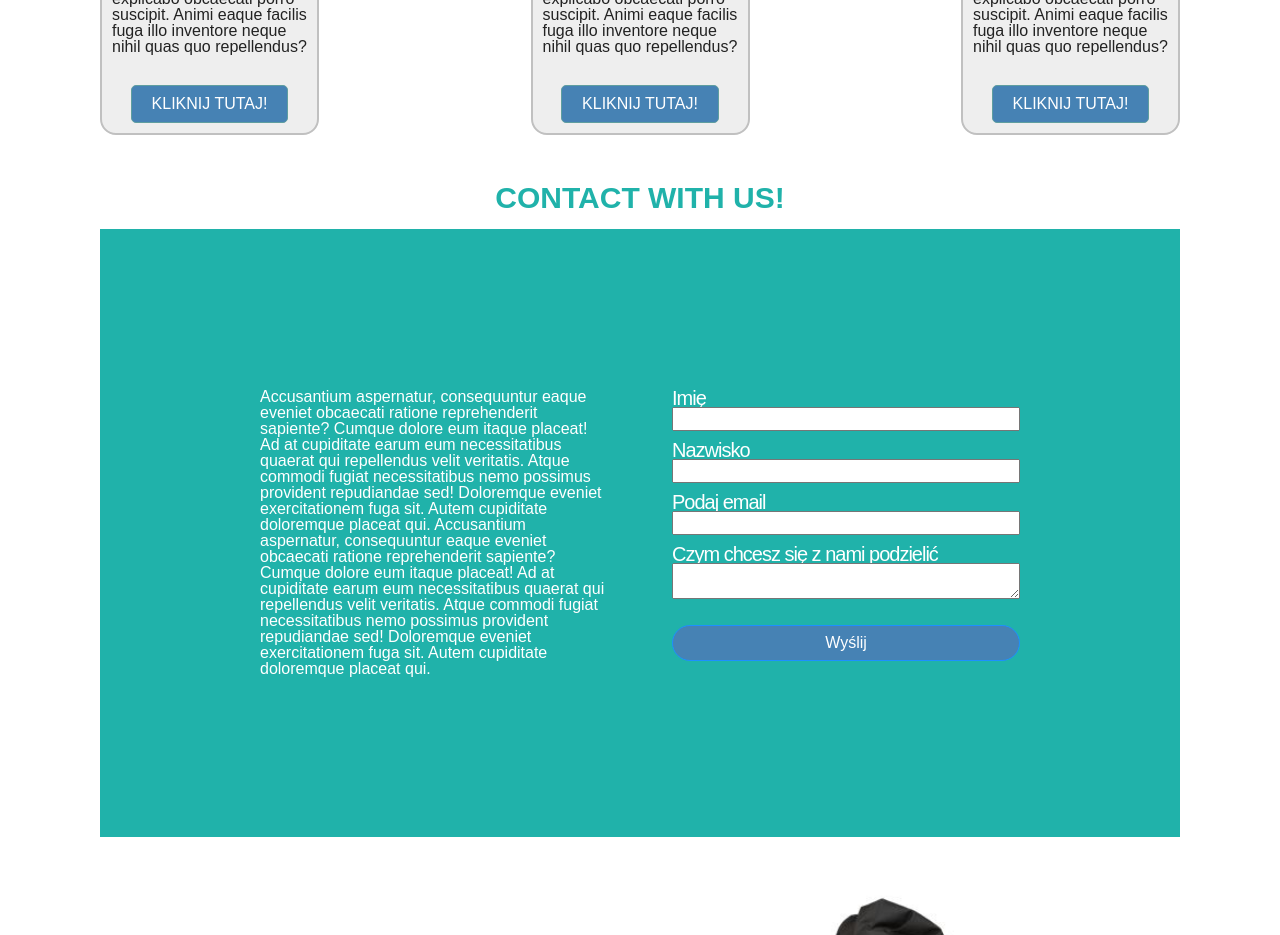
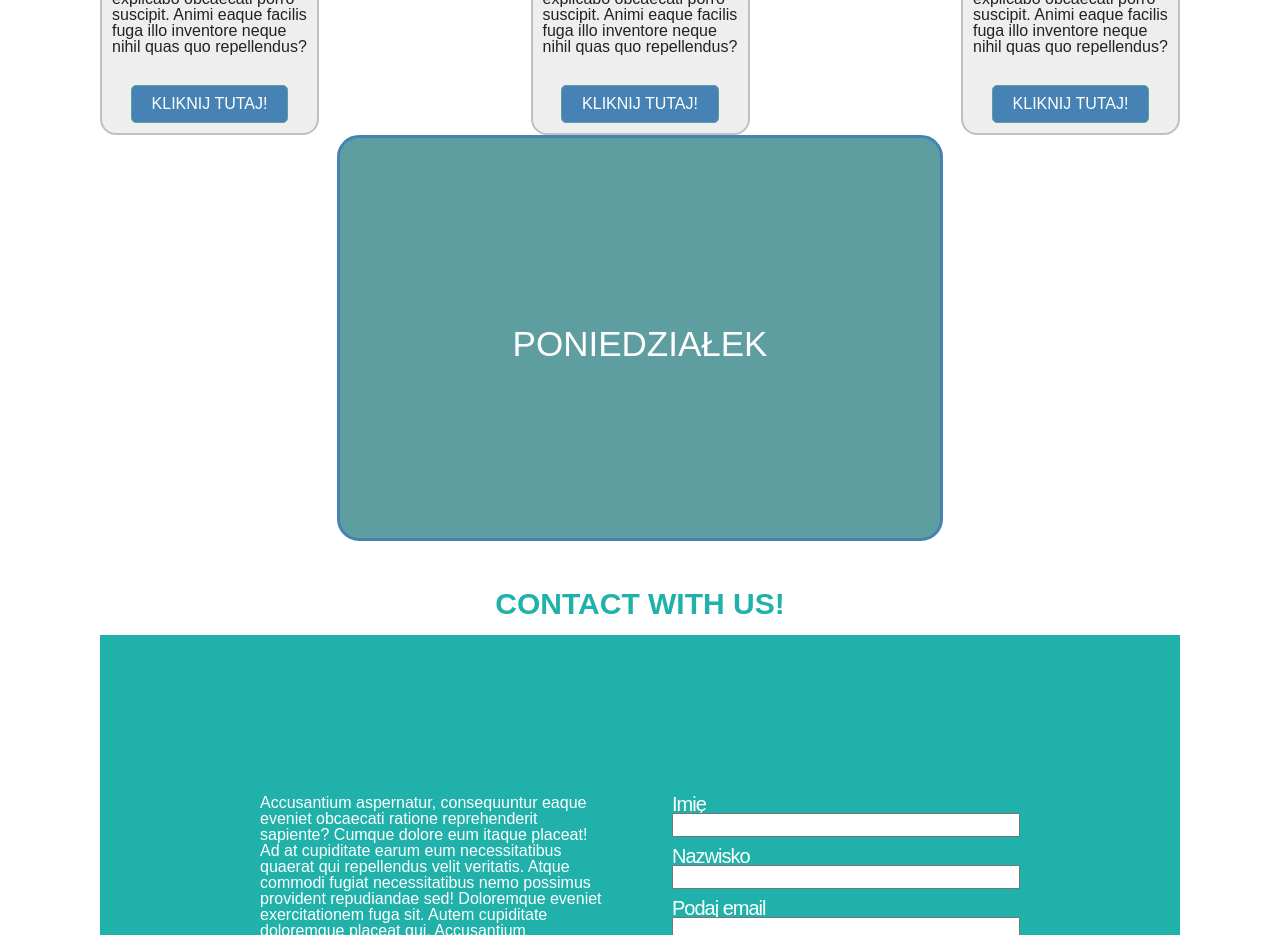
Before and after one commit to ksopel/Catering, a React (Create React App) app: page / in a window 1280 px wide. Shown: the part 860-1795 px from the top of the page. Built offline with nearby package versions, Linux system fonts and the light colour scheme.

Commit message:
Menu changed

```diff
--- a/src/App.js
+++ b/src/App.js
@@ -1,6 +1,7 @@
 import Header from "./components/Header";
 import Content from "./components/Content";
 import Blurb from "./components/Blurb";
+import Menu from "./components/Menu";
 import Contact from "./components/Contact";
 import AboutUs from "./components/AboutUs";
 import Footer from "./components/Footer";
@@ -12,6 +13,7 @@ function App() {
         <Header/>
         <Content/>
         <Blurb/>
+        <Menu/>
         <Contact/>
         <AboutUs/>
         <Footer/>
--- /dev/null
+++ b/src/components/Menu.js
@@ -0,0 +1,12 @@
+import "../scss/menu.scss"
+
+function Menu() {
+    return (
+        <section className="container__menu">
+            <div>
+                <h2>Poniedziałek</h2>
+            </div>
+        </section>
+    )
+}
+export default Menu;
--- a/src/scss/main.scss
+++ b/src/scss/main.scss
@@ -2,5 +2,6 @@
 @import "header";
 @import "content";
 @import "blurb";
+@import "menu";
 @import "contact";
 @import "footer";
--- a/src/scss/menu.scss
+++ b/src/scss/menu.scss
@@ -0,0 +1,20 @@
+.container__menu {
+  width: 600px;
+  height: 400px;
+  background-color: cadetblue;
+  border: 3px solid steelblue;
+  border-radius: 22px;
+  margin: 0 auto;
+  justify-content: center;
+  display: flex;
+  align-items: center;
+  align-content: center;
+
+  h2 {
+    margin-top: 10px;
+    font-size: 35px;
+    font-family: Arial, Helvetica, sans-serif;
+    text-transform: uppercase;
+    color: white;
+  }
+}
```
